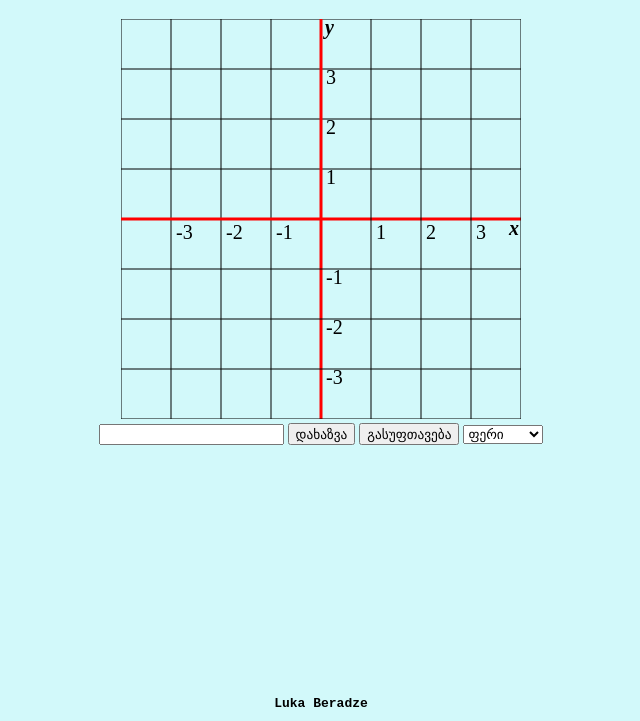
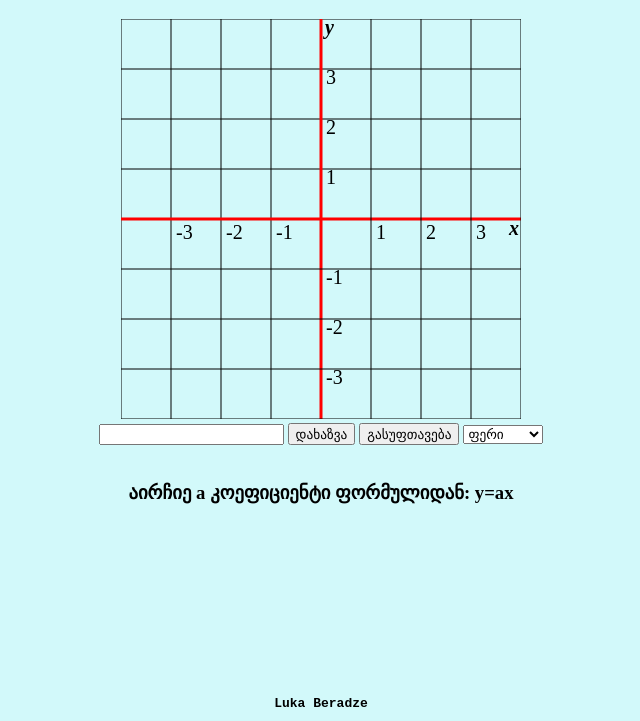
Before and after one commit to lukaberadze/testgraph, a plain HTML site: page index.html in a window 1280 px wide. Shown: the part 79-800 px from the top of the page, without its empty margins (319-959 px from the left). Drawn offline with Linux system fonts and the light colour scheme.

Commit message:
Update index.html

```diff
--- a/index.html
+++ b/index.html
@@ -60,7 +60,7 @@
             <option value="orange" style="color: orange;">ნარინჯისფერი</option>
             <option value="purple" style="color: purple;">იისფერი</option>
           </select>
-        </form>
+        </form> <br> <h3>აირჩიე a კოეფიციენტი ფორმულიდან: y=ax</h3>
       </div>
     </center>
 <div class="c">Luka Beradze</div>
```
